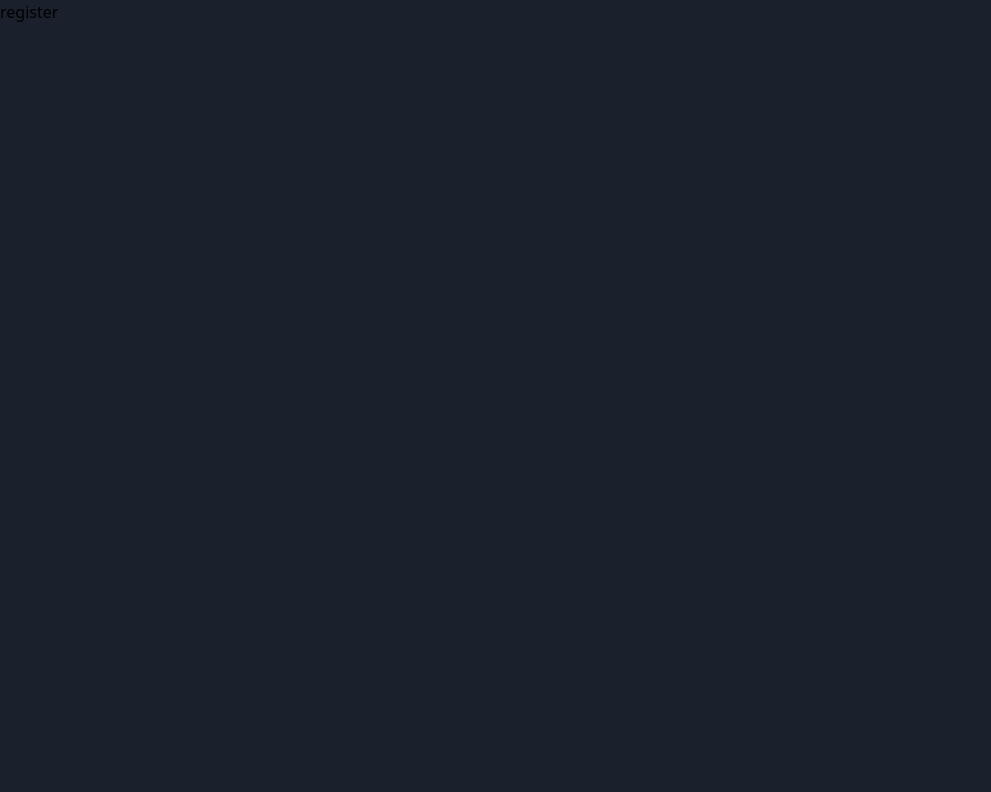
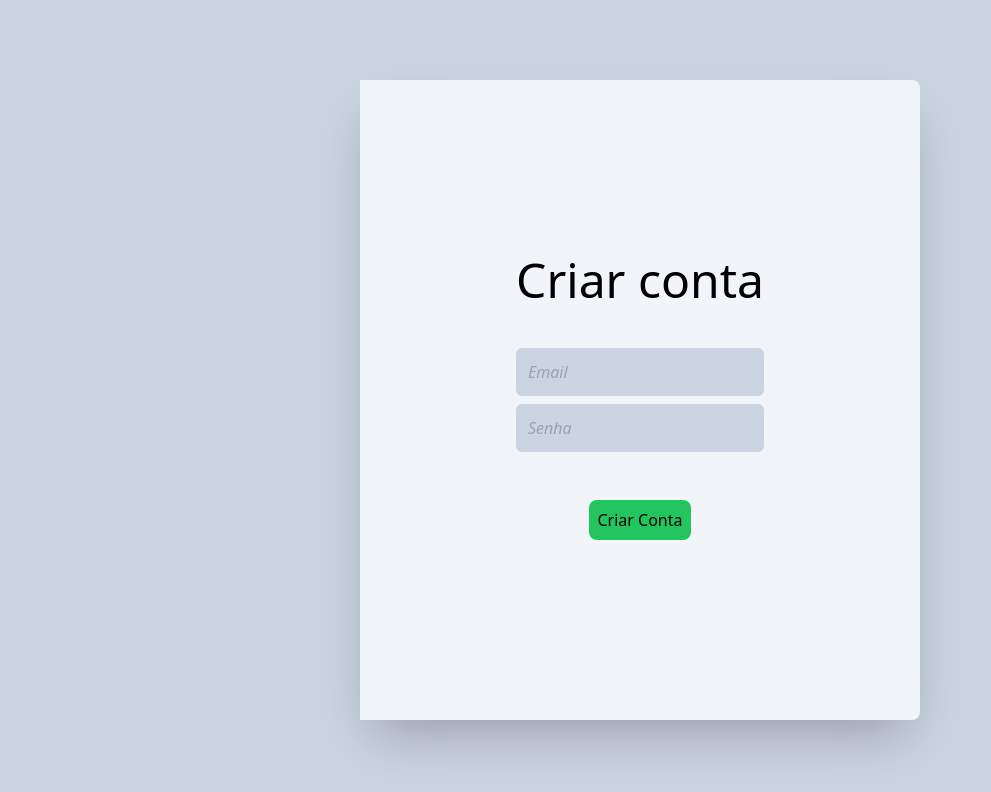
Before and after one commit to MatheusMena/project-sales, a Next.js app: page /register in a window 1280 px wide. Shown: the top 792 px of the page, without its empty margins (0-991 px from the left). Built offline with nearby package versions, Linux system fonts and the light colour scheme.

Commit message:
🎨 Register Page

```diff
--- a/src/pages/register.tsx
+++ b/src/pages/register.tsx
@@ -1,7 +1,30 @@
+export default function register() {
+    return (
+        <div className="flex items-center justify-center min-h-screen lg:px-20 text-center bg-slate-300">
+            <div></div>
+            <div className="bg-slate-100 lg:static absolute z-10 rounded-r-lg shadow-2xl flex flex-col items-center justify-center w-screen h-screen sm:w-1/2 sm:h-[50%] sm:py-10 lg:h-[80vh] lg:px-20 ">
+                <h1 className="py-10 text-5xl font-sans">Criar conta</h1>
+                <div className="bg-slate-300 rounded-md  p-3 my-1 flex items-center">
+                    <input
+                        className=" bg-slate-300 rounded-md w-56 outline-none placeholder:italic"
+                        type="email"
+                        placeholder="Email"
+                    />
+                </div>
+                <div className="bg-slate-300 rounded-md p-3 my-1 flex items-center">
+                    <input
+                        className="bg-slate-300 rounded-md w-56 outline-none placeholder:italic"
+                        type="password"
+                        placeholder="Senha"
+                    />
+                </div>
+                <div className="flex justify-center my-10">
+                    <button className="bg-green-500 m-1 p-2 rounded-lg hover:bg-green-600">
+                        Criar Conta
+                    </button>
 
-
-export default function register() {
-  return (
-    <div>register</div>
-  )
+                </div>
+            </div>
+        </div>
+    );
 }
```
